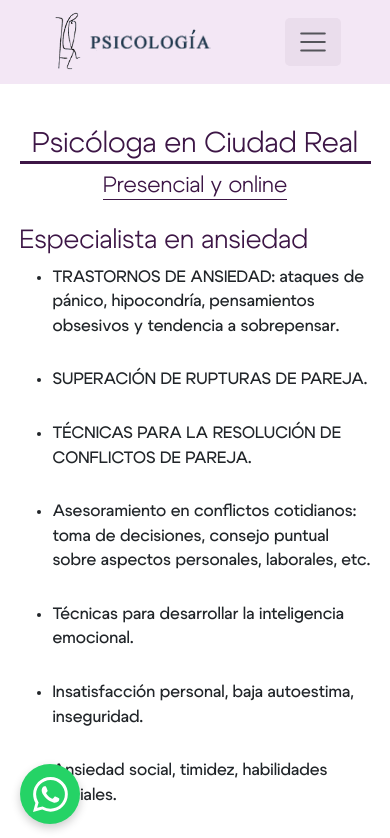
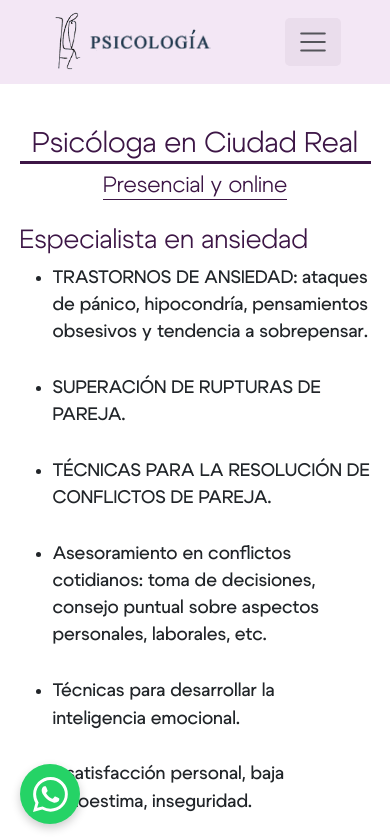
Before and after one commit to aalexgarciagl/psicologiaciudadreal, an Angular app: page /tratamientos in a window 390 px wide. Shown: the top 838 px of the page. Built offline with nearby package versions, Linux system fonts and the light colour scheme.

Commit message:
Update tratamientos.component.css

```diff
--- a/src/app/componentes/tratamientos/tratamientos.component.css
+++ b/src/app/componentes/tratamientos/tratamientos.component.css
@@ -108,6 +108,6 @@ h2{
     }
 
     .especialista ul li{
-        font-size: 1rem;
+        font-size: 1.1rem;
     }
 }
```
